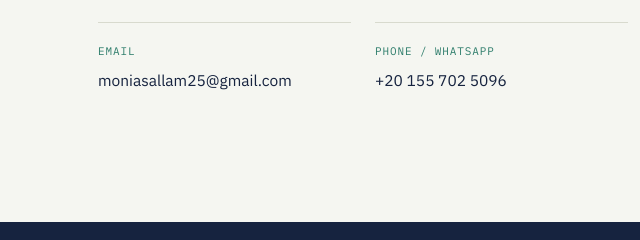
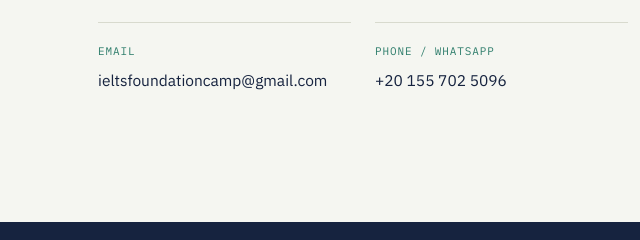
Before and after one commit to moniasallam25-cloud/ifc_website, a plain HTML site: page index.html in a window 1280 px wide. Shown: the part 6759-6999 px from the top of the page, 0-640 px from the left. Drawn offline with nearby package versions, Linux system fonts and the light colour scheme.

Commit message:
Contact email: ieltsfoundationcamp@gmail.com
Co-Authored-By: Claude Opus 5.5 <noreply@anthropic.com>

```diff
--- a/index.html
+++ b/index.html
@@ -827,7 +827,7 @@
     <div class="contact-grid">
       <div class="contact-item">
         <div data-i18n="t116" class="label">Email</div>
-        <div class="value"><a href="mailto:moniasallam25@gmail.com" style="color:inherit;text-decoration:none;">moniasallam25@gmail.com</a></div>
+        <div class="value"><a href="mailto:ieltsfoundationcamp@gmail.com" style="color:inherit;text-decoration:none;">ieltsfoundationcamp@gmail.com</a></div>
       </div>
       <div class="contact-item">
         <div data-i18n="t152" class="label">Phone / WhatsApp</div>
```
